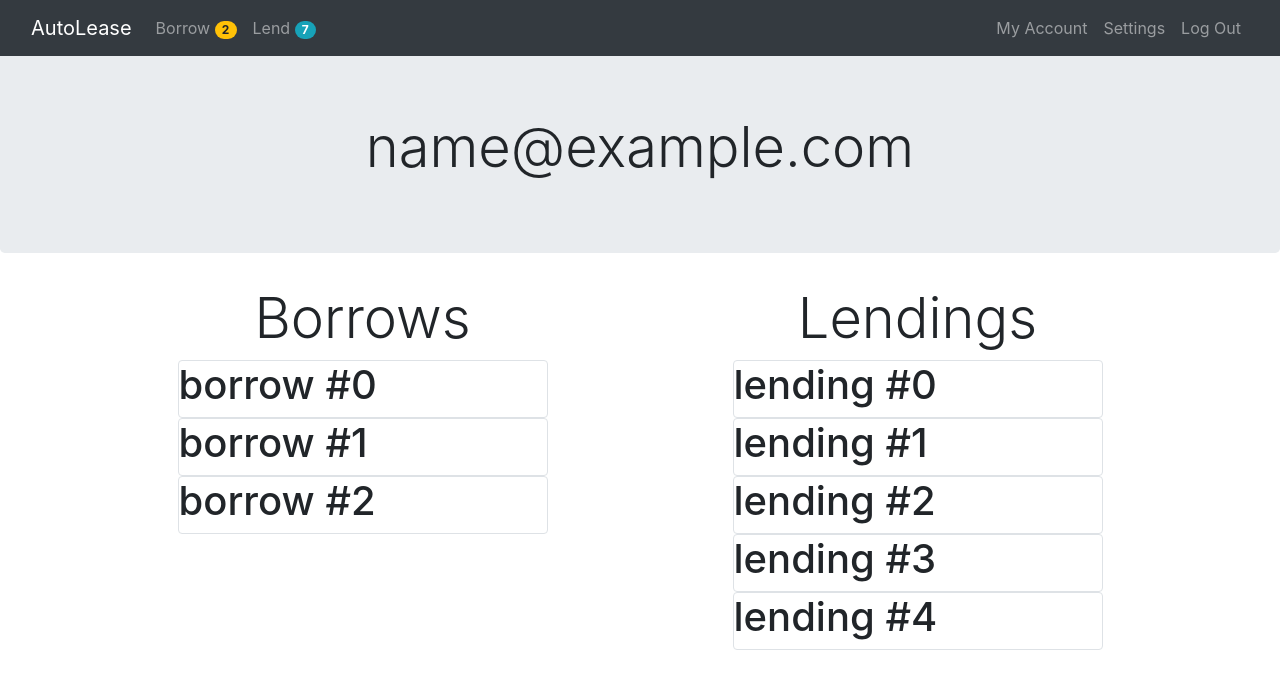
After one commit to SpencerMcMurray/AutoLease, a Flask app: page /account in a window 1280 px wide. The commit adds this page. Shown: the top 699 px of the page. Run offline with Flask 2, Linux system fonts and the light colour scheme; the visitor is signed in with stand-in values (Sample User, id 1); data that the repository does not hold is empty; some libraries are stand-ins or nearby versions.

Commit message:
Added my account page;

```diff
--- a/app.py
+++ b/app.py
@@ -50,6 +50,7 @@ def home():
 
 
 @app.route('/settings')
+@log.login_required
 def settings():
     """ The Settings Page """
     years = bf.get_next_x_years(datetime.datetime.now().year, 10)
@@ -92,6 +93,17 @@ def signup():
             db.sign_up(request.form.get('email'), request.form.get('pass'))
             return redirect(url_for('login'))
     return render_template("signup.html", email=False, pass_match=True, user=log.current_user)
+
+
+@app.route('/account')
+@log.login_required
+def account():
+    """ The My Account Page """
+    # borrows = db.get_my_borrows(log.current_user.id)
+    # lendings = db.get_my_lendings(log.current_user.id)
+    borrows = [1, 2, 3]
+    lendings = [1, 2, 3, 4, 5]
+    return render_template("account.html", user=log.current_user, borrows=borrows, lendings=lendings)
 
 
 @app.route('/borrow')
--- a/database_ops.py
+++ b/database_ops.py
@@ -63,3 +63,27 @@ def fetch_user_from_email(email):
     user = db.cur.fetchone()
     db.con.close()
     return user
+
+
+def get_my_borrows(uid):
+    """(int) -> list of dict of str:obj
+    Returns the history of all cars borrowed by the user
+    """
+    db = Database()
+    q = """SELECT * FROM `borrows` WHERE `user` = %s"""
+    db.cur.execute(q, uid)
+    borrows = db.cur.fetchall()
+    db.con.close()
+    return borrows
+
+
+def get_my_lendings(uid):
+    """(int) -> list of dict of str:obj
+    Returns the history of all cars lent by the user
+    """
+    db = Database()
+    q = """SELECT * FROM `lendings` WHERE `lender` = %s"""
+    db.cur.execute(q, uid)
+    borrows = db.cur.fetchall()
+    db.con.close()
+    return borrows
--- /dev/null
+++ b/templates/account.html
@@ -0,0 +1,26 @@
+{% extends "outline.html" %}
+{% block body %}
+<body class="text-center">
+    <div class="jumbotron">
+        <h1 class="display-4" style="text-align: center;">{{ user.email }}</h1>
+    </div>
+    <div class="container d-flex justify-content-around flex-wrap">
+        <div class="col-md-4">
+            <h1 class="display-4">Borrows</h1>
+        {% for borrow in borrows %}
+            <div class="row border rounded">
+                <h1>borrow #{{ loop.index0 }}</h1>
+            </div>
+        {% endfor %}
+        </div>
+        <div class="col-md-4">
+            <h1 class="display-4">Lendings</h1>
+        {% for lending in lendings %}
+            <div class="row border rounded">
+                <h1>lending #{{ loop.index0 }}</h1>
+            </div>
+        {% endfor %}
+        </div>
+    </div>
+</body>
+{% endblock body %}
--- a/templates/outline.html
+++ b/templates/outline.html
@@ -31,11 +31,12 @@
                     </a></li>
                 </ul>
                 <ul class="navbar-nav">
-                    <li class="nav-item"><a class="nav-link" href="{{ url_for('settings') }}">Settings</a></li>
                     {% if not user.is_authenticated %}
                         <li class="nav-item"><a class="nav-link" href="{{ url_for('login') }}">Login</a></li>
                         <li class="nav-item"><a class="nav-link" href="{{ url_for('signup') }}">Sign Up</a></li>
                     {% else %}
+                        <li class="nav-item"><a class="nav-link" href="{{ url_for('account') }}">My Account</a></li>
+                    <li class="nav-item"><a class="nav-link" href="{{ url_for('settings') }}">Settings</a></li>
                         <li class="nav-item"><a class="nav-link" href="{{ url_for('logout') }}">Log Out</a></li>
                     {% endif %}
                 </ul>
```
